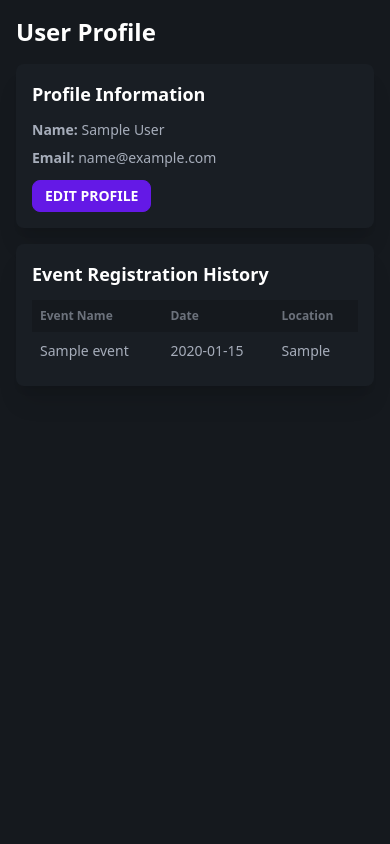
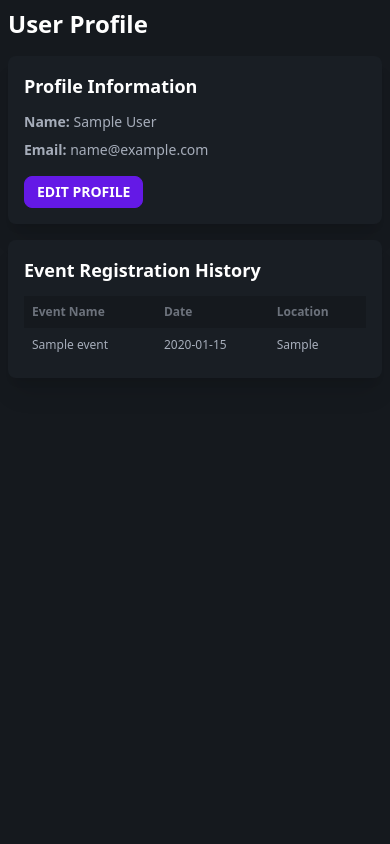
Before and after one commit to KnoWingFly/eventwebsitephp, a PHP site: page /user/profile.php in a window 390 px wide. Run offline with PHP 8.4, Linux system fonts and the light colour scheme; the visitor is signed in with stand-in values (Sample User, id 1); tables that the repository leaves empty hold one stand-in row (values such as "Sample post"); some libraries are stand-ins or nearby versions.

Commit message:
responsive

```diff
--- a/user/profile.php
+++ b/user/profile.php
@@ -32,38 +32,38 @@ $registered_events = $stmt_history->fetchAll(PDO::FETCH_ASSOC);
     <link href="https://cdn.jsdelivr.net/npm/daisyui@3.7.3/dist/full.css" rel="stylesheet" type="text/css" />
     <script src="https://cdn.tailwindcss.com"></script>
 </head>
-<body class="min-h-screen bg-base-300 p-4 sm:p-6 md:p-8">
-    <div class="max-w-5xl mx-auto space-y-4 sm:space-y-6">
-        <h1 class="text-2xl sm:text-3xl font-bold text-base-content text-white">User Profile</h1>
+<body class="min-h-screen bg-base-300 p-2 sm:p-4">
+    <div class="max-w-full sm:max-w-md md:max-w-lg lg:max-w-xl mx-auto space-y-4">
+        <h1 class="text-2xl sm:text-3xl font-bold text-base-content text-white break-words">User Profile</h1>
 
-        <div class="bg-base-200 shadow-xl rounded-lg p-4 sm:p-6">
-            <h2 class="text-lg sm:text-xl font-semibold mb-3 sm:mb-4 text-base-content text-white">Profile Information</h2>
+        <div class="bg-base-200 shadow-xl rounded-lg p-4">
+            <h2 class="text-lg sm:text-xl font-semibold mb-3 text-base-content text-white break-words">Profile Information</h2>
             <div class="space-y-2 text-base-content text-sm sm:text-base">
-                <p><span class="font-semibold">Name:</span> <?php echo htmlspecialchars($user['name']); ?></p>
-                <p><span class="font-semibold">Email:</span> <?php echo htmlspecialchars($user['email']); ?></p>
+                <p class="break-all"><span class="font-semibold">Name:</span> <?php echo htmlspecialchars($user['name']); ?></p>
+                <p class="break-all"><span class="font-semibold">Email:</span> <?php echo htmlspecialchars($user['email']); ?></p>
             </div>
-            <div class="mt-3 sm:mt-4">
-                <a href="edit_profile.php" class="btn btn-primary btn-sm">Edit Profile</a>
+            <div class="mt-4">
+                <a href="edit_profile.php" class="btn btn-primary btn-sm sm:btn-md">EDIT PROFILE</a>
             </div>
         </div>
 
-        <div class="bg-base-200 shadow-xl rounded-lg p-4 sm:p-6">
-            <h2 class="text-lg sm:text-xl font-semibold mb-3 sm:mb-4 text-base-content text-white">Event Registration History</h2>
+        <div class="bg-base-200 shadow-xl rounded-lg p-4">
+            <h2 class="text-lg sm:text-xl font-semibold mb-3 text-base-content text-white break-words">Event Registration History</h2>
             <div class="overflow-x-auto">
-                <table class="table w-full text-sm sm:text-base">
+                <table class="table w-full text-xs sm:text-sm">
                     <thead>
                         <tr>
-                            <th class="text-left bg-base-300 px-2 py-2 sm:px-4 sm:py-3">Event Name</th>
-                            <th class="text-left bg-base-300 px-2 py-2 sm:px-4 sm:py-3">Date</th>
-                            <th class="text-left bg-base-300 px-2 py-2 sm:px-4 sm:py-3">Location</th>
+                            <th class="text-left bg-base-300 px-2 py-2">Event Name</th>
+                            <th class="text-left bg-base-300 px-2 py-2">Date</th>
+                            <th class="text-left bg-base-300 px-2 py-2">Location</th>
                         </tr>
                     </thead>
                     <tbody>
                         <?php foreach ($registered_events as $event): ?>
                         <tr>
-                            <td class="px-2 py-2 sm:px-4 sm:py-3"><?php echo htmlspecialchars($event['name']); ?></td>
-                            <td class="px-2 py-2 sm:px-4 sm:py-3"><?php echo htmlspecialchars($event['event_date']); ?></td>
-                            <td class="px-2 py-2 sm:px-4 sm:py-3"><?php echo htmlspecialchars($event['location']); ?></td>
+                            <td class="break-all px-2 py-2"><?php echo htmlspecialchars($event['name']); ?></td>
+                            <td class="break-all px-2 py-2"><?php echo htmlspecialchars($event['event_date']); ?></td>
+                            <td class="break-all px-2 py-2"><?php echo htmlspecialchars($event['location']); ?></td>
                         </tr>
                         <?php endforeach; ?>
                     </tbody>
```
